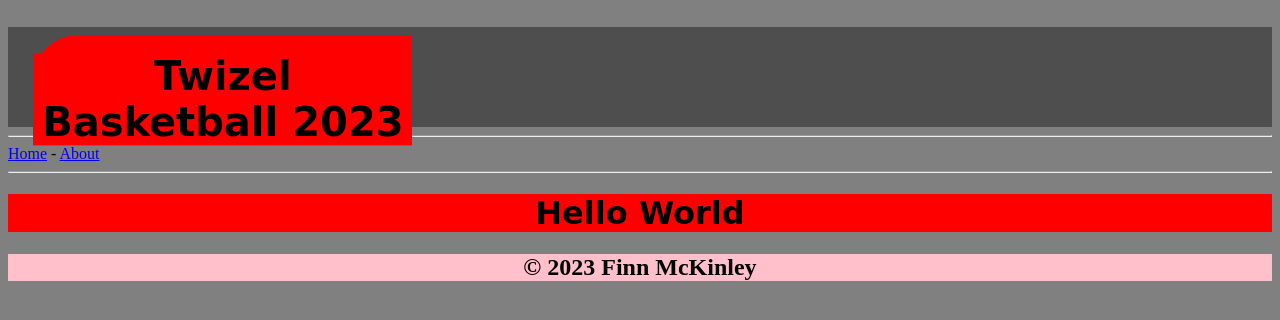
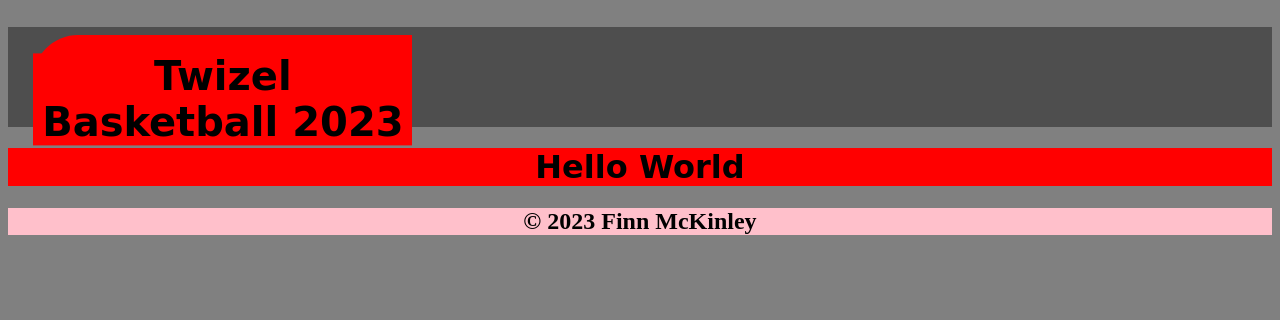
Before and after one commit to netnz2019/finn_mckinleyDT2023, a Flask app: page / in a window 1280 px wide. Shown: the top 320 px of the page. Run offline with Flask 3, Linux system fonts and the light colour scheme; some web fonts are replaced.

Commit message:
Trying to solve the style.css issue

```diff
--- a/code/main.py
+++ b/code/main.py
@@ -5,12 +5,6 @@ app = Flask(__name__)
 def root():
   return render_template('home.html', page_title="Home")
 
-@app.route('/about')    # Route to About Page
-def about():
-    return render_template('about.html', page_title='ABOUT')
-
-
-
 
 if __name__ == "__main__":    # Starts App
     app.run(debug=True, host="0.0.0.0", port=8080)
--- a/code/templates/layout.html
+++ b/code/templates/layout.html
@@ -3,12 +3,11 @@
   <head>
     <meta charset='utf-8'>
     <title>Twizel Basketball - {{ page_title }}</title>
-    <link rel="stylesheet" href="style.css">
+    <link rel="stylesheet" href="templates/style.css">
   </head>
 
   <body>
   {% include 'header.html' %}
-  {% include 'nav.html' %}
   {% block content %}{% endblock %}
   {% include 'footer.html' %}
   </body>
--- a/code/templates/nav.html
+++ /dev/null
@@ -1,5 +0,0 @@
-<nav>
-  <hr>
-    <a href="/">Home</a> - <a href="/about">About</a>
-  <hr>
-</nav>
```
Also changed, not shown: 1 other file.
